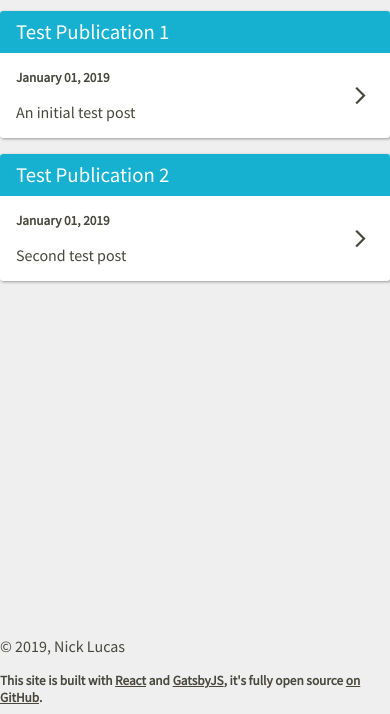
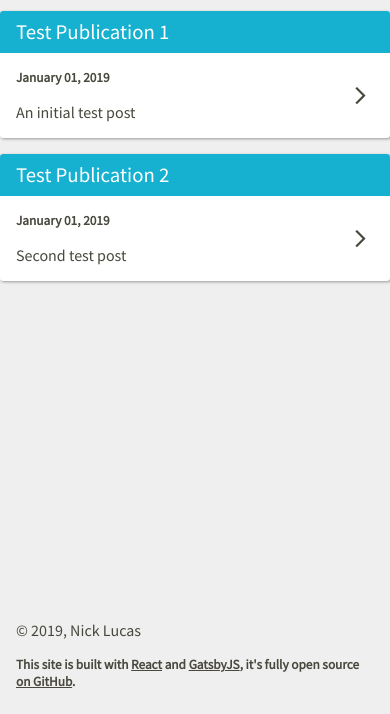
Before and after one commit to Nick-Lucas/nicklucas.co.uk, a Gatsby site: page /blog in a window 390 px wide. Shown: the part 130-844 px from the top of the page. Built offline with nearby package versions, Linux system fonts and the light colour scheme; Gatsby itself is replaced by a stand-in of ours; some packages are replaced by stand-ins of ours.

Commit message:
Add padding to footer for mobile

```diff
--- a/src/components/layout.js
+++ b/src/components/layout.js
@@ -37,6 +37,11 @@ const Body = styled.div`
   ${generateMobileOveride(`padding: 0.5rem;`)}
 `
 
+const Footer = styled.footer`
+  padding: 1rem;
+  padding-top: 0;
+`
+
 const Layout = ({ children }) => (
   <Page>
     <GlobalStyle />
@@ -47,7 +52,7 @@ const Layout = ({ children }) => (
         <main>{children}</main>
       </Transition>
 
-      <footer>
+      <Footer>
         <p>© {new Date().getFullYear()}, Nick Lucas</p>
         <h5>
           This site is built with <a href="https://reactjs.org/">React</a> and{' '}
@@ -55,7 +60,7 @@ const Layout = ({ children }) => (
           source{' '}
           <a href="https://github.com/Nick-Lucas/nicklucas.co.uk">on GitHub</a>.
         </h5>
-      </footer>
+      </Footer>
     </Body>
   </Page>
 )
```
